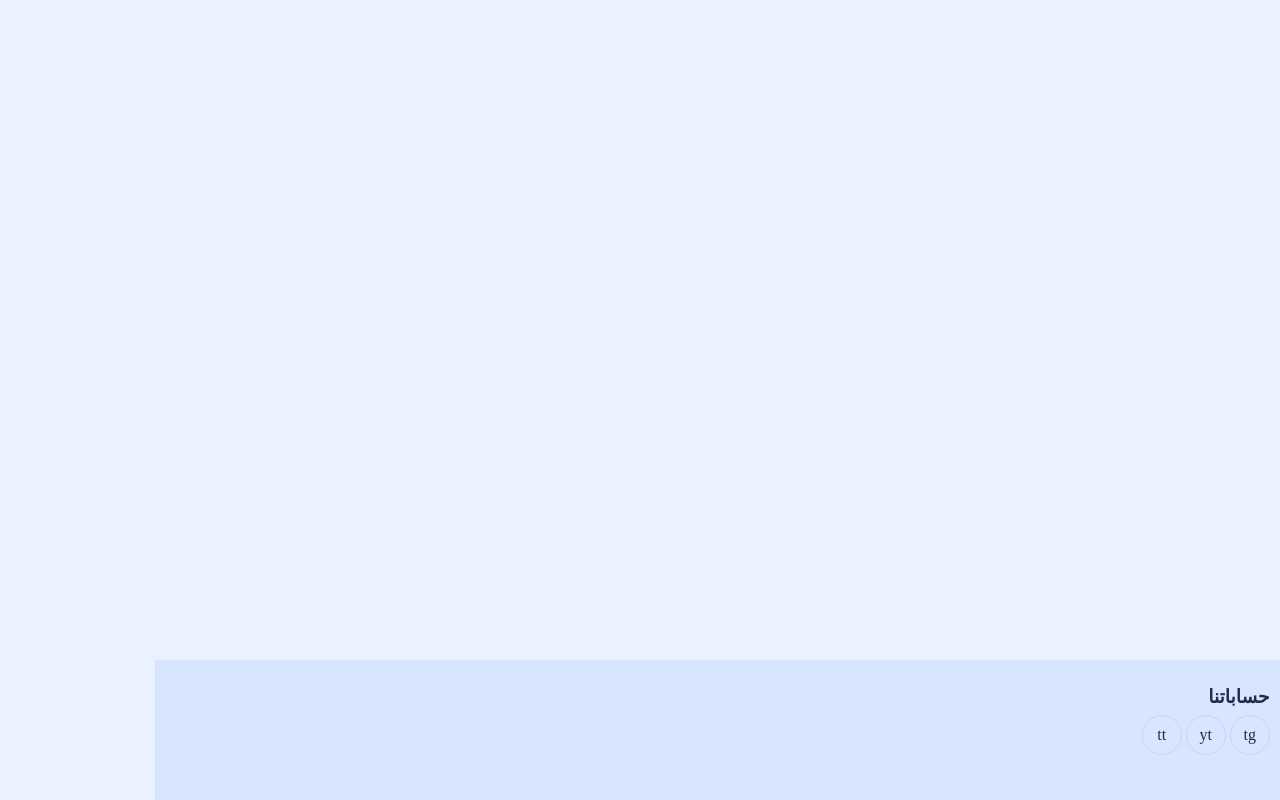
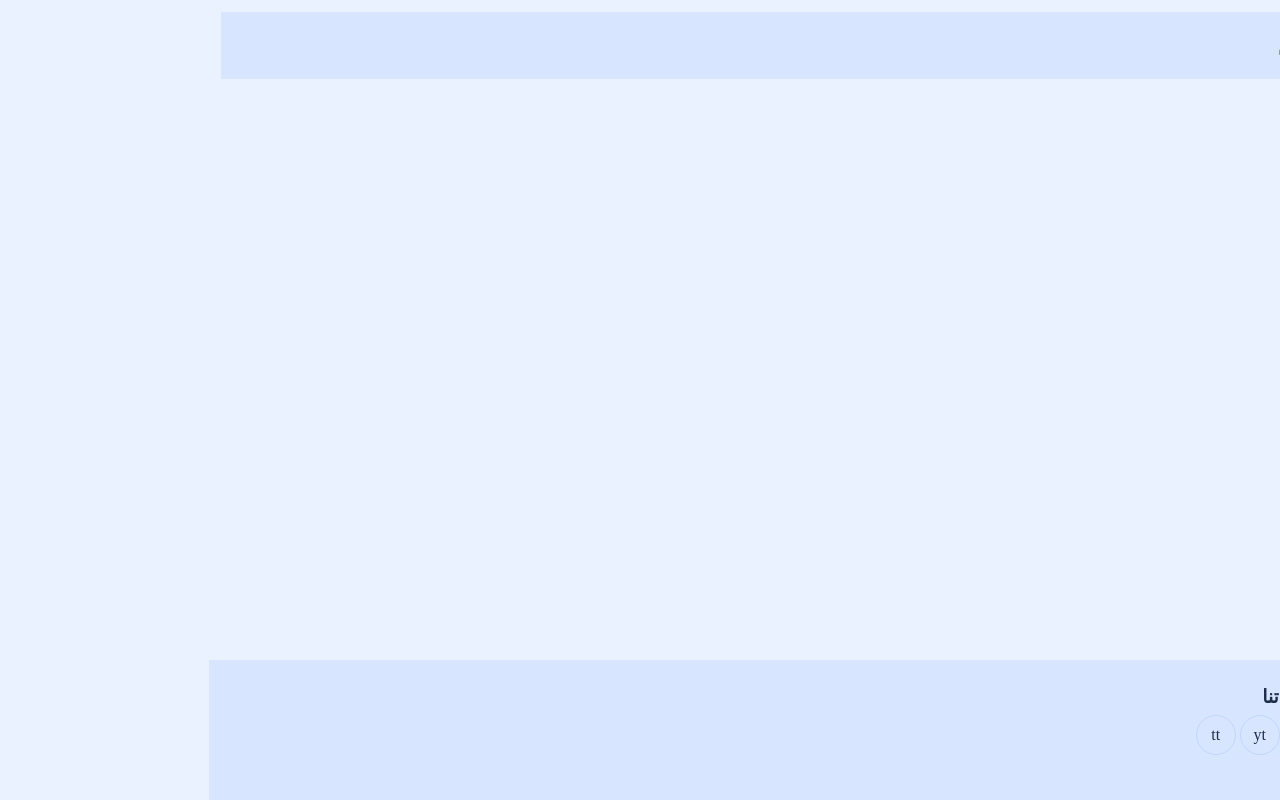
Before and after one commit to aqsamak/website, a SvelteKit app: page / in a window 1280 px wide. Built offline with nearby package versions, Linux system fonts and the light colour scheme.

Commit message:
add nav with animations (also placeholder links)

```diff
--- /dev/null
+++ b/src/lib/components/nav/nav.svelte
@@ -0,0 +1,55 @@
+<script lang="ts">
+    import icon from "$lib/assets/favicon.svg";
+</script>
+
+<nav>
+    <ul >
+        <li><a href="#!" aria-label="الصفحة الرئيسية"><img src={icon} alt="شعار برشامة الكمي"></a></li>
+        <li><a href="#!">عنا</a></li>
+        <li><a href="#!">الآراء</a></li>
+        <li><a href="#!">الأقسام</a></li>
+    </ul>
+</nav>
+
+<style>
+    nav {
+        position: sticky;
+        inset: auto;
+        top: var(--spacing-6);
+        margin: var(--spacing-6);
+        margin-bottom: 0;
+        padding: var(--spacing-8);
+        background: var(--color-surface);
+        animation: stick-to-top forwards;
+        animation-timeline: scroll(root);
+        animation-range: 0rem 2rem;
+
+        & > ul {
+            display: flex;
+            flex-direction: row;
+            align-items: center;
+            list-style: none;
+            gap: var(--spacing-8);
+            line-height: 1;
+
+            & > li > a > img {
+                height: 2em;
+            }
+        }
+    }
+
+    @keyframes stick-to-top {
+        0% {
+            margin-inline: 0;
+            transform: translateY(calc(var(--spacing-6) * -1));
+            border-radius: 0;
+        }
+
+        100% {
+            transform: translateY(0);
+            border-radius: var(--radius-lg);
+            background: oklch(from var(--color-surface) l c h / 0.75);
+            backdrop-filter: blur(var(--radius-xs));
+        }
+    }
+</style>
--- a/src/routes/+layout.svelte
+++ b/src/routes/+layout.svelte
@@ -2,6 +2,7 @@
 	import favicon from '$lib/assets/favicon.svg';
 	import '../app.css';
 
+	import Nav from '$lib/components/nav/nav.svelte';
 	import Footer from '$lib/components/footer/footer.svelte';
 
 	let { children } = $props();
@@ -11,6 +12,6 @@
 	<link rel="icon" href={favicon} />
 </svelte:head>
 
+<Nav />
 {@render children()}
-
 <Footer />
```
